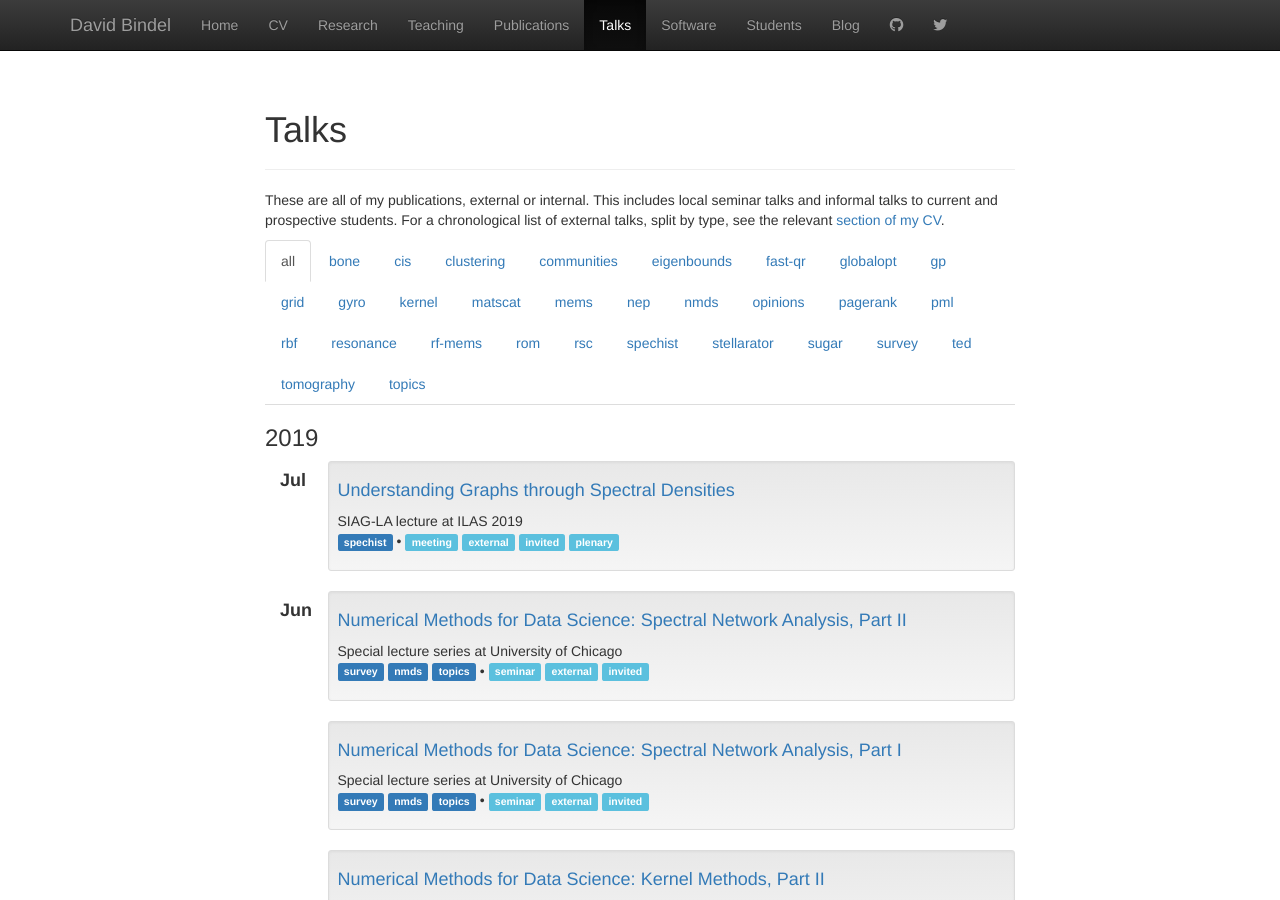
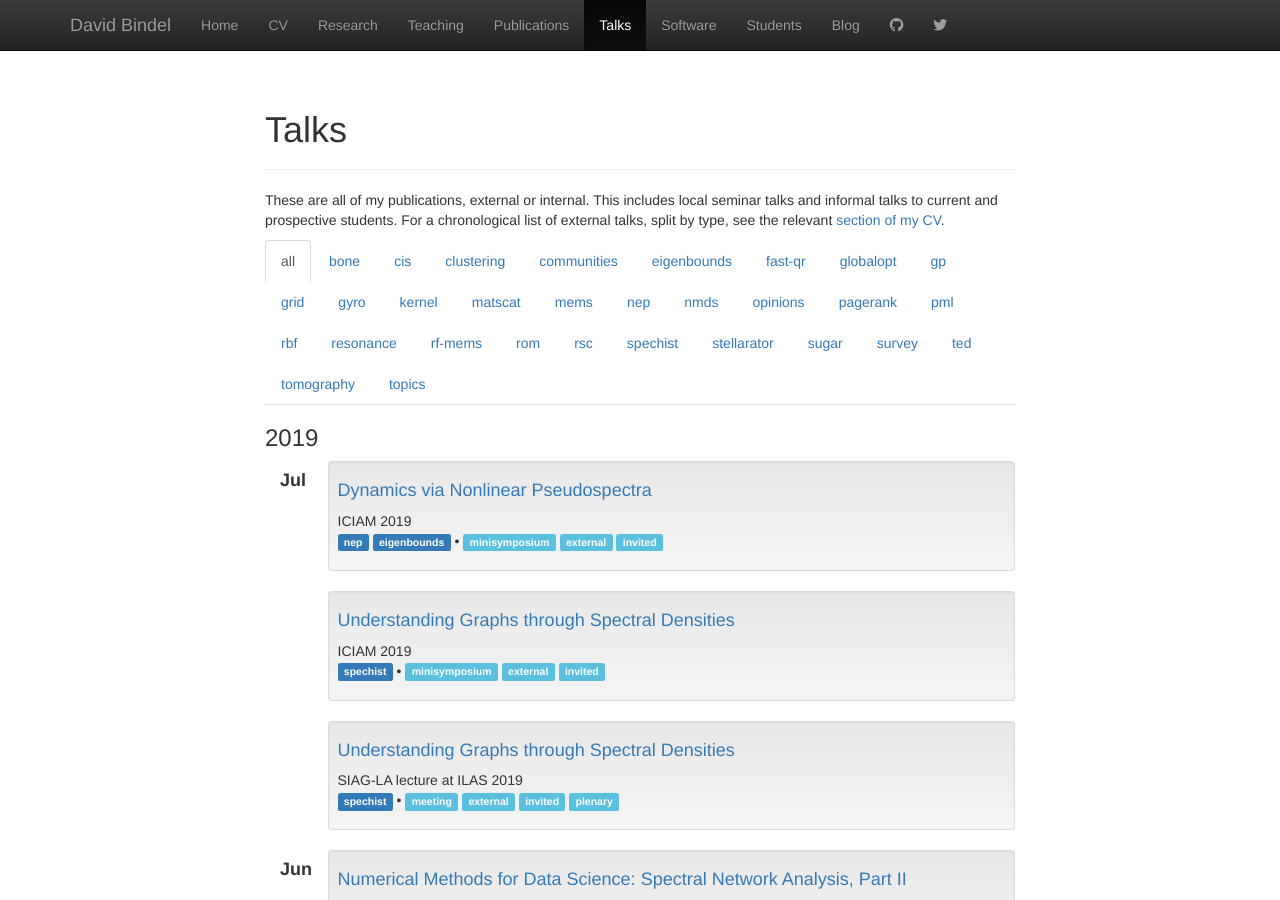
Before and after one commit to dbindel/cornell_web, a Jekyll site: the page built from talks.html, in a window 1280 px wide and 900 px high. Built offline with Jekyll 4.4.1, drawn with Linux system fonts in a browser that asks for light colours; nearby versions of some CDN libraries.

Commit message:
Added ICIAM talks.

```diff
--- a/_data/present.yml
+++ b/_data/present.yml
@@ -1194,3 +1194,15 @@
   tags: [spechist]
   where: SIAG-LA lecture at ILAS 2019
   type: [meeting, external, invited, plenary]
+-
+  file: 2019-07-iciam-a/iciam-jul19.pdf
+  title: "Understanding Graphs through Spectral Densities"
+  tags: [spechist]
+  where: ICIAM 2019
+  type: [minisymposium, external, invited]
+-
+  file: 2019-07-iciam-b/iciam-jul19.pdf
+  title: "Dynamics via Nonlinear Pseudospectra"
+  tags: [nep, eigenbounds]
+  where: ICIAM 2019
+  type: [minisymposium, external, invited]
```
